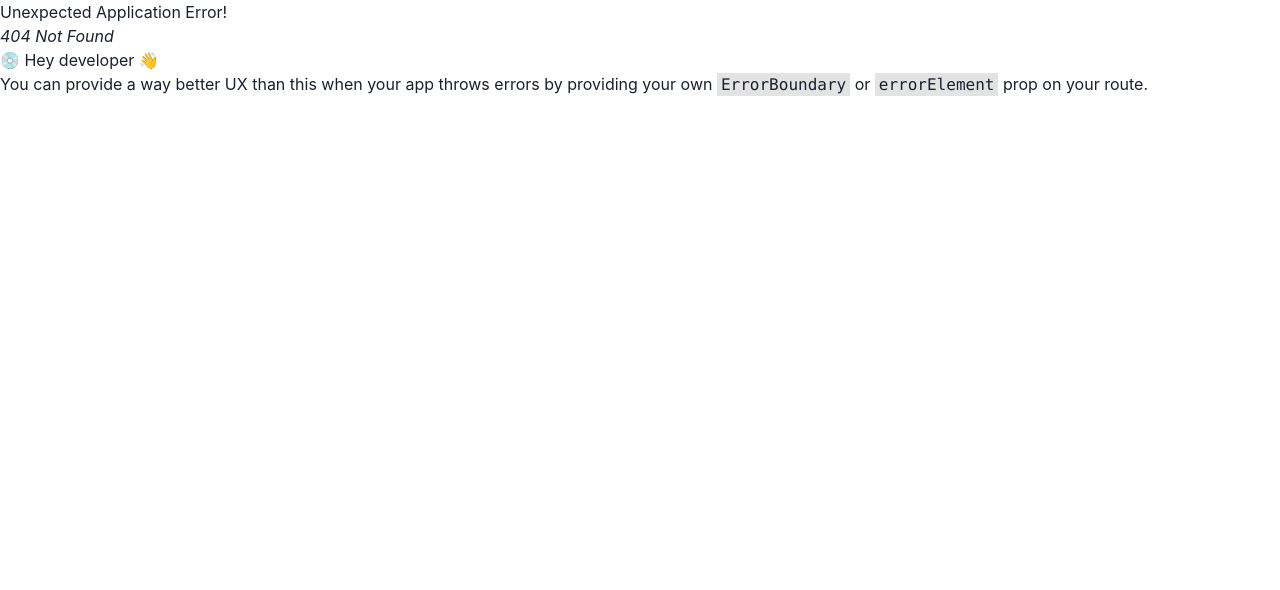
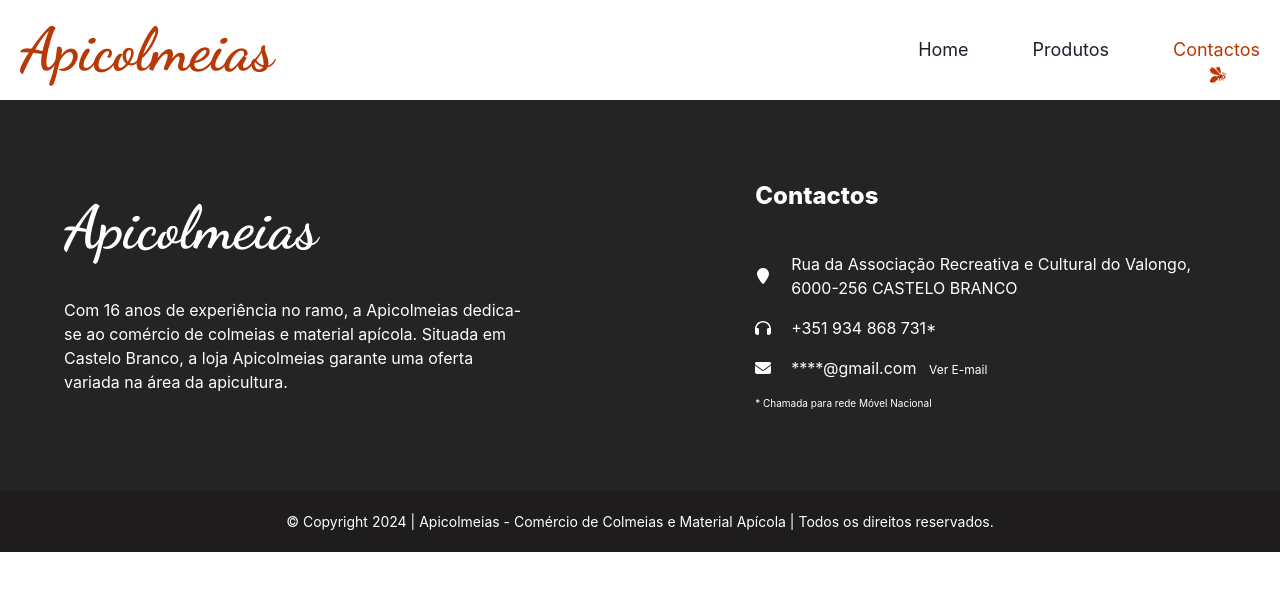
Before and after one commit to j-pcgoncalves/apicolmeias, a React (Vite) app: page /contactos in a window 1280 px wide. Before the commit this address had no page. Shown: the top 590 px of the page. Built offline with nearby package versions, Linux system fonts and the light colour scheme.

Commit message:
create styling for active links

```diff
--- a/src/App.tsx
+++ b/src/App.tsx
@@ -1,3 +1,5 @@
+import { Outlet } from "react-router-dom"
+
 import Footer from "./components/Footer"
 import Header from "./components/Header"
 
@@ -6,6 +8,7 @@ function App() {
   return (
     <>
       <Header />
+      <Outlet />
       <Footer />
     </>
   )
--- a/src/components/Header.tsx
+++ b/src/components/Header.tsx
@@ -3,29 +3,58 @@ import { GiBee } from "react-icons/gi";
 import {
     useDisclosure
 } from "@chakra-ui/react";
+import { NavLink, useLocation } from "react-router-dom";
 
 import CustomDrawer from "./ui/CustomDrawer";
 
 export default function Header() {
     const { isOpen, onOpen, onClose } = useDisclosure();
+    const url = useLocation().pathname;
 
     return (
         <div className="bg-white flex justify-between py-5 px-5 items-center">
             <h1 className="font-dancing font-extrabold text-5xl lg:text-6xl text-primary">Apicolmeias</h1>
 
             <ul className="gap-16 text-lg items-center hidden lg:flex">
-                <li className="nav-links">
+                <NavLink
+                    to="/"
+                    style={{ color: url === "/" ? "#B83806" : "" }}
+                    className="nav-links"
+                >
                     Home
-                    <span className="nav-link-icon left-5"><GiBee /></span>
-                </li>
-                <li className="nav-links">
+                    <span
+                        style={{ opacity: url === "/" ? "1" : "0" }}
+                        className="nav-link-icon left-5"
+                    >
+                        <GiBee />
+                    </span>
+                </NavLink>
+                <NavLink
+                    to="/produtos"
+                    style={{ color: url === "/produtos" ? "#B83806" : "" }}
+                    className="nav-links"
+                >
                     Produtos
-                    <span className="nav-link-icon left-[30px]"><GiBee /></span>
-                </li>
-                <li className="nav-links">
+                    <span
+                        style={{ opacity: url === "/produtos" ? "1" : "0" }}
+                        className="nav-link-icon left-[30px]"
+                    >
+                        <GiBee />
+                    </span>
+                </NavLink>
+                <NavLink
+                    to="/contactos"
+                    style={{ color: url === "/contactos" ? "#B83806" : "" }}
+                    className="nav-links"
+                >
                     Contactos
-                    <span className="nav-link-icon left-9"><GiBee /></span>
-                </li>
+                    <span
+                        style={{ opacity: url === "/contactos" ? "1" : "0" }}
+                        className="nav-link-icon left-9"
+                    >
+                        <GiBee />
+                    </span>
+                </NavLink>
             </ul>
 
             <div onClick={onOpen} className="bg-primary flex flex-col p-2 rounded-[5px] lg:hidden cursor-pointer relative h-9 w-9">
--- a/src/index.css
+++ b/src/index.css
@@ -12,7 +12,6 @@
     .nav-link-icon {
         position: absolute;
         top: 30px;
-        opacity: 0;
         transition: opacity 0.2s ease-in;
     }
 
@@ -21,7 +20,7 @@
     }
 
     .nav-links:hover > .nav-link-icon {
-        opacity: 1;
+        opacity: 1 !important;
     }
 
     .hide {
```
Also changed, not shown: src/components/contactos/Contactos.tsx (added, +7 -0 lines), src/main.tsx (+7 -0 lines).
